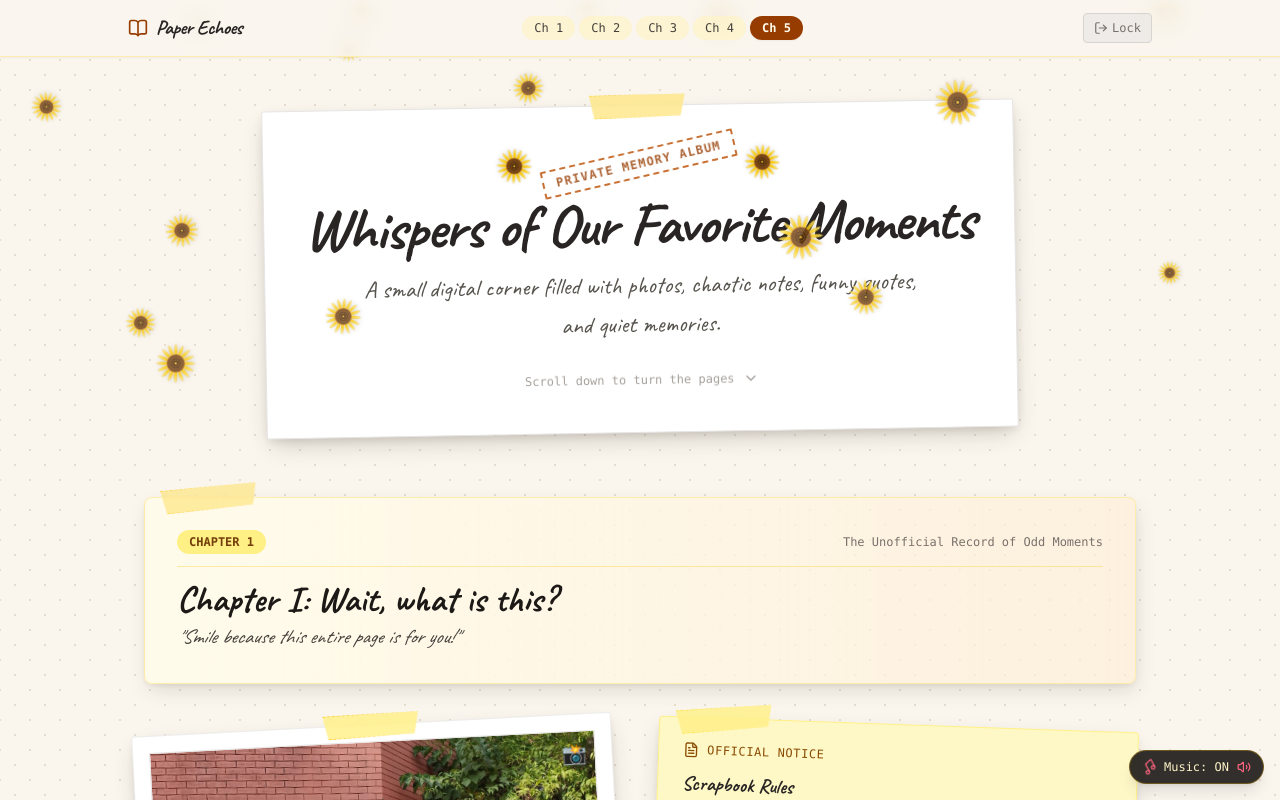
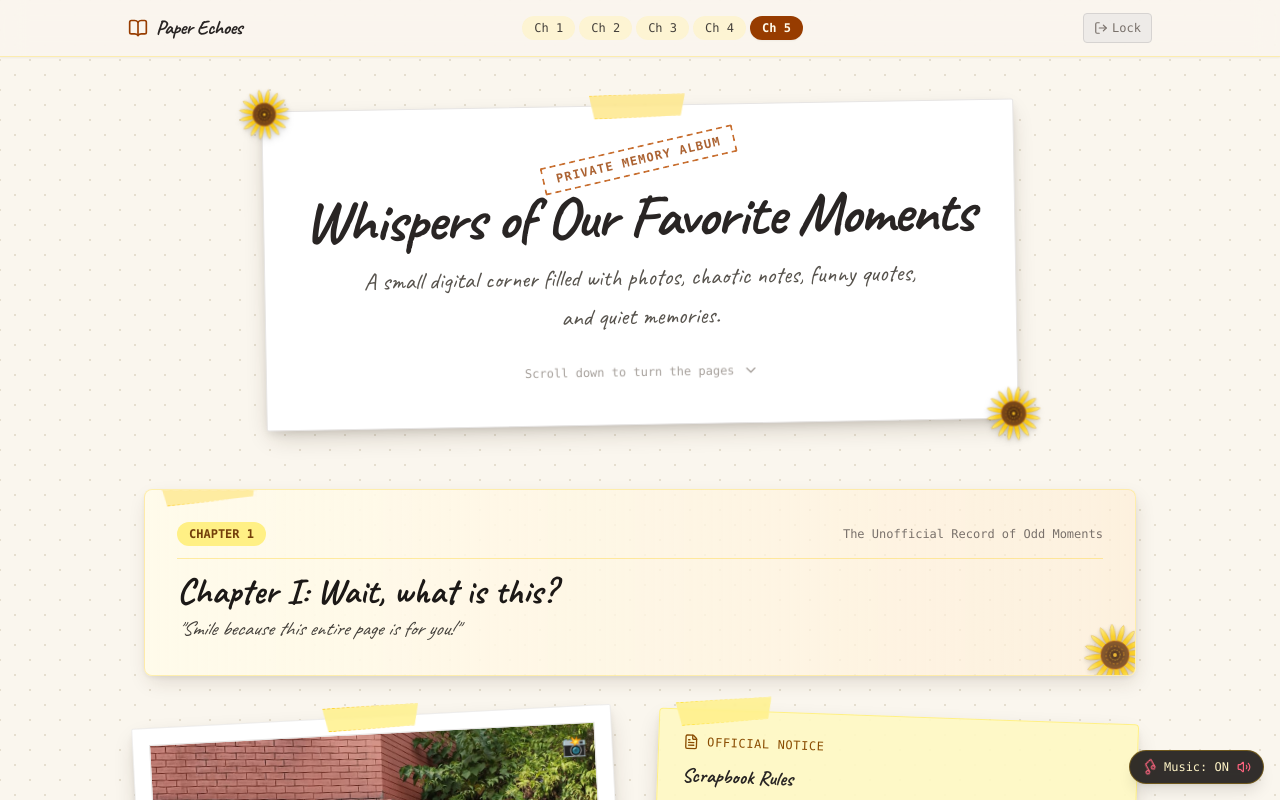
Before and after one commit to rsresta07/paper-echos, a Next.js app: page / in a window 1280 px wide. Shown: the top 800 px of the page. Built offline with nearby package versions, Linux system fonts and the light colour scheme.

Commit message:
feat(ui): replace falling flower animation with stationary sunflower stickers pinned across the scrapbook page

```diff
--- a/app/login/page.tsx
+++ b/app/login/page.tsx
@@ -3,7 +3,7 @@
 import React, { useState } from 'react';
 import { useRouter } from 'next/navigation';
 import { Lock, KeyRound, ArrowRight, ShieldCheck } from 'lucide-react';
-import { Stamp, Tape } from '@/components/scrapbook/Decorations';
+import { Stamp, Tape, SunflowerSticker } from '@/components/scrapbook/Decorations';
 import { SunflowerIcon } from '@/components/ui/SunflowerIcon';
 
 export default function LoginPage() {
@@ -52,13 +52,16 @@ export default function LoginPage() {
   return (
     <main className="min-h-screen paper-texture flex flex-col items-center justify-center p-4">
       {/* Neutral password card - completely unrevealing */}
-      <div className="relative w-full max-w-md bg-amber-50/90 border border-amber-200/80 p-8 rounded-lg scrapbook-shadow">
+      <div className="relative w-full max-w-md bg-amber-50/90 border border-amber-200/80 p-8 rounded-lg scrapbook-shadow overflow-hidden">
         <Tape color="bg-amber-200/90 border-amber-300" position="top-center" />
+
+        <div className="absolute top-3 right-3 z-10">
+          <SunflowerSticker size={40} rotation="rotate-12" />
+        </div>
 
         <div className="text-center mb-6">
           <div className="inline-flex items-center gap-2 p-3 bg-amber-100/80 rounded-full text-amber-800 mb-3 border border-amber-300/80">
             <Lock className="w-5 h-5" />
-            <SunflowerIcon size={24} className="animate-spin-slow" />
           </div>
 
           <Stamp text="PRIVATE ARCHIVE" color="border-amber-700 text-amber-800" className="mb-3" />
--- a/app/page.tsx
+++ b/app/page.tsx
@@ -7,10 +7,9 @@ import { QUOTES } from '@/content/quotes';
 import { PolaroidCard } from '@/components/scrapbook/PolaroidCard';
 import { QuoteCard } from '@/components/scrapbook/QuoteCard';
 import { BirthdayReveal } from '@/components/scrapbook/BirthdayReveal';
-import { Tape, Doodle, Stamp } from '@/components/scrapbook/Decorations';
+import { Tape, Doodle, Stamp, SunflowerSticker } from '@/components/scrapbook/Decorations';
 import { Navbar } from '@/components/navigation/Navbar';
 import { MusicPlayer } from '@/components/navigation/MusicPlayer';
-import { SunflowerPetals } from '@/components/effects/SunflowerPetals';
 import { SunflowerIcon } from '@/components/ui/SunflowerIcon';
 import { ChevronDown, Sparkles, Heart } from 'lucide-react';
 
@@ -50,9 +49,6 @@ export default function ScrapbookPage() {
 
   return (
     <div className="min-h-screen paper-texture text-stone-800 pb-24 relative overflow-x-hidden">
-      {/* Falling Sunflower Petals Animation Background */}
-      <SunflowerPetals />
-
       {/* Navigation Header */}
       <Navbar activeChapter={activeChapter} onSelectChapter={scrollToChapter} />
 
@@ -61,10 +57,16 @@ export default function ScrapbookPage() {
         <div className="relative inline-block bg-white p-6 sm:p-10 rounded-xs polaroid-shadow border border-stone-200 transform -rotate-1">
           <Tape color="bg-amber-200/90 border-amber-300" position="top-center" />
 
+          {/* Stationary Sunflower Pins on Hero Cover */}
+          <div className="absolute -top-6 -left-6 z-20">
+            <SunflowerSticker size={52} rotation="-rotate-12" />
+          </div>
+          <div className="absolute -bottom-6 -right-6 z-20">
+            <SunflowerSticker size={56} rotation="rotate-12" />
+          </div>
+
           <div className="flex items-center justify-center gap-2 mb-3">
-            <SunflowerIcon size={36} className="animate-spin-slow" />
             <Stamp text="PRIVATE MEMORY ALBUM" color="border-amber-700 text-amber-800" />
-            <SunflowerIcon size={36} className="animate-spin-slow" />
           </div>
 
           <h1 className="text-4xl sm:text-6xl font-bold font-handwriting text-stone-800 mb-3 tracking-tight">
@@ -94,8 +96,13 @@ export default function ScrapbookPage() {
               className="scroll-mt-20 relative"
             >
               {/* Chapter Header Banner */}
-              <div className={`relative p-6 sm:p-8 rounded-lg scrapbook-shadow bg-gradient-to-r ${chapter.bgGradient} border border-amber-200/60 mb-10`}>
+              <div className={`relative p-6 sm:p-8 rounded-lg scrapbook-shadow bg-gradient-to-r ${chapter.bgGradient} border border-amber-200/60 mb-10 overflow-hidden`}>
                 <Tape color={chapter.tapeColor} position="top-left" />
+
+                {/* Stationary Sunflower Accent in Chapter Banner */}
+                <div className="absolute -right-3 -bottom-3 opacity-90 pointer-events-none">
+                  <SunflowerSticker size={64} rotation={chapter.id % 2 === 0 ? "rotate-12" : "-rotate-6"} />
+                </div>
 
                 <div className="flex flex-col sm:flex-row sm:items-center justify-between gap-2 border-b border-amber-300/40 pb-3 mb-3">
                   <span className={`inline-block px-3 py-1 rounded-full text-xs font-mono font-bold ${chapter.stickerBg} w-fit`}>
@@ -106,8 +113,8 @@ export default function ScrapbookPage() {
                   </span>
                 </div>
 
-                <h2 className="text-3xl sm:text-4xl font-bold font-handwriting text-stone-900">
-                  {chapter.title}
+                <h2 className="text-3xl sm:text-4xl font-bold font-handwriting text-stone-900 flex items-center gap-3">
+                  <span>{chapter.title}</span>
                 </h2>
                 <p className="font-handwriting text-xl text-stone-700 mt-1 italic">
                   "{chapter.tagline}"
--- a/components/effects/SunflowerPetals.tsx
+++ /dev/null
@@ -1,111 +0,0 @@
-"use client";
-
-import React, { useEffect, useState } from 'react';
-import { SunflowerIcon } from '@/components/ui/SunflowerIcon';
-
-interface Petal {
-  id: number;
-  left: number; // percentage 0 - 100
-  size: number; // px
-  duration: number; // seconds
-  delay: number; // seconds
-  rotation: number; // initial rotation deg
-  isFullFlower: boolean;
-}
-
-interface BurstPetal {
-  id: number;
-  x: number;
-  y: number;
-  angle: number;
-  speed: number;
-  size: number;
-}
-
-export const SunflowerPetals: React.FC = () => {
-  const [flowers, setFlowers] = useState<Petal[]>([]);
-  const [bursts, setBursts] = useState<BurstPetal[]>([]);
-
-  useEffect(() => {
-    // Generate background floating FULL WHOLE sunflowers
-    const count = 18;
-    const generated: Petal[] = Array.from({ length: count }).map((_, i) => ({
-      id: i,
-      left: Math.random() * 100,
-      size: Math.floor(Math.random() * 24) + 24, // 24px to 48px full sunflowers
-      duration: Math.random() * 10 + 12, // 12s to 22s
-      delay: Math.random() * 10, // 0s to 10s
-      rotation: Math.floor(Math.random() * 360),
-      isFullFlower: true,
-    }));
-    setFlowers(generated);
-
-    // Click listener to spawn mini full sunflower bursts on click/tap
-    const handleClick = (e: MouseEvent) => {
-      const target = e.target as HTMLElement;
-      if (target.closest('button') || target.closest('a') || target.closest('input')) {
-        return;
-      }
-
-      const clickX = e.clientX;
-      const clickY = e.clientY + window.scrollY;
-
-      const newBursts: BurstPetal[] = Array.from({ length: 6 }).map((_, idx) => ({
-        id: Date.now() + idx + Math.random(),
-        x: clickX,
-        y: clickY,
-        angle: Math.random() * 360,
-        speed: Math.random() * 50 + 25,
-        size: Math.random() * 18 + 18,
-      }));
-
-      setBursts((prev) => [...prev.slice(-18), ...newBursts]);
-    };
-
-    window.addEventListener('click', handleClick);
-    return () => window.removeEventListener('click', handleClick);
-  }, []);
-
-  return (
-    <div className="pointer-events-none fixed inset-0 z-20 overflow-hidden">
-      {/* Background Falling Full Whole Sunflowers */}
-      {flowers.map((f) => (
-        <div
-          key={f.id}
-          className="absolute animate-float-petal opacity-85 hover:opacity-100"
-          style={{
-            left: `${f.left}%`,
-            animationDuration: `${f.duration}s`,
-            animationDelay: `${f.delay}s`,
-            width: `${f.size}px`,
-            height: `${f.size}px`,
-            transform: `rotate(${f.rotation}deg)`,
-          }}
-        >
-          <SunflowerIcon size={f.size} className="animate-spin-slow" />
-        </div>
-      ))}
-
-      {/* Interactive Click Bursts */}
-      {bursts.map((b) => {
-        const rad = (b.angle * Math.PI) / 180;
-        const dx = Math.cos(rad) * b.speed;
-        const dy = Math.sin(rad) * b.speed - 30; // slight upward drift
-
-        return (
-          <div
-            key={b.id}
-            className="absolute transition-all duration-1000 ease-out pointer-events-none opacity-90 animate-ping-once"
-            style={{
-              left: `${b.x}px`,
-              top: `${b.y}px`,
-              transform: `translate(${dx}px, ${dy}px) rotate(${b.angle}deg)`,
-            }}
-          >
-            <SunflowerIcon size={b.size} />
-          </div>
-        );
-      })}
-    </div>
-  );
-};
--- a/components/scrapbook/BirthdayReveal.tsx
+++ b/components/scrapbook/BirthdayReveal.tsx
@@ -3,7 +3,7 @@
 import React, { useState, useEffect } from 'react';
 import confetti from 'canvas-confetti';
 import { BIRTHDAY_MESSAGE } from '@/content/memories';
-import { Tape, Doodle, Stamp } from './Decorations';
+import { Tape, Doodle, Stamp, SunflowerSticker } from './Decorations';
 import { SunflowerIcon } from '@/components/ui/SunflowerIcon';
 import { Heart, Sparkles, Gift } from 'lucide-react';
 
@@ -39,6 +39,10 @@ export const BirthdayReveal: React.FC = () => {
       {!opened ? (
         <div className="bg-gradient-to-br from-amber-100 to-rose-100 border-2 border-dashed border-rose-300 p-8 rounded-lg scrapbook-shadow text-center relative overflow-hidden">
           <Tape color="bg-yellow-300/90 border-yellow-400" position="top-center" />
+
+          <div className="absolute top-3 right-3 z-10">
+            <SunflowerSticker size={48} rotation="rotate-12" />
+          </div>
 
           <div className="inline-flex p-4 bg-white/80 rounded-full shadow-sm mb-4 text-rose-500 animate-bounce">
             <Gift className="w-10 h-10" />
--- a/components/scrapbook/Decorations.tsx
+++ b/components/scrapbook/Decorations.tsx
@@ -1,6 +1,7 @@
 "use client";
 
 import React from 'react';
+import { SunflowerIcon } from '@/components/ui/SunflowerIcon';
 
 interface TapeProps {
   color?: string;
@@ -80,3 +81,15 @@ export const Doodle: React.FC<{ type?: 'heart' | 'arrow' | 'star' | 'sparkle' |
     </svg>
   );
 };
+
+export const SunflowerSticker: React.FC<{ size?: number; className?: string; rotation?: string }> = ({
+  size = 48,
+  className = "",
+  rotation = "rotate-6"
+}) => {
+  return (
+    <div className={`inline-block transform ${rotation} filter drop-shadow-md transition-transform hover:scale-110 cursor-pointer ${className}`}>
+      <SunflowerIcon size={size} />
+    </div>
+  );
+};
```
